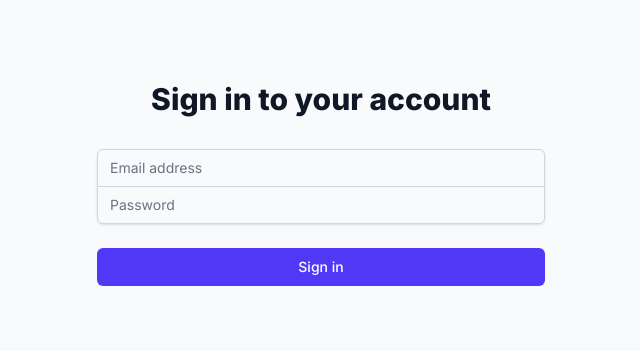
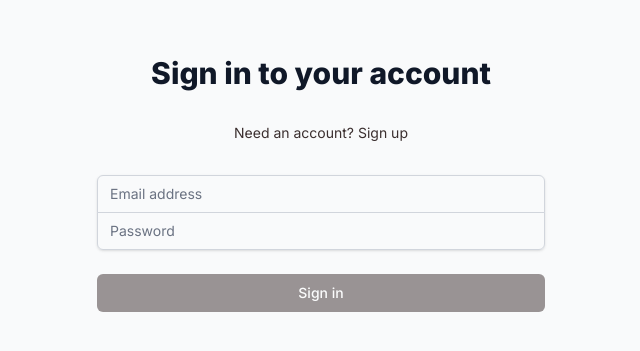
Before and after one commit to kunal70006/woodpecker, a Next.js app: page /login in a window 1280 px wide. Shown: the part 229-580 px from the top of the page, without its empty margins (319-959 px from the left). Built offline with nearby package versions, Linux system fonts and the light colour scheme; no server answers.

Commit message:
add auth

```diff
--- a/package.json
+++ b/package.json
@@ -13,7 +13,9 @@
     "@supabase/supabase-js": "^2.49.4",
     "next": "15.3.0",
     "react": "^19.0.0",
-    "react-dom": "^19.0.0"
+    "react-dom": "^19.0.0",
+    "react-hot-toast": "^2.5.2",
+    "zustand": "^5.0.3"
   },
   "devDependencies": {
     "@eslint/eslintrc": "^3",
--- a/src/pages/_app.tsx
+++ b/src/pages/_app.tsx
@@ -1,12 +1,14 @@
 import "@/styles/globals.css";
 import type { AppProps } from "next/app";
-import { Inter } from 'next/font/google';
+import { Inter } from "next/font/google";
+import { Toaster } from "react-hot-toast";
 
-const inter = Inter({ subsets: ['latin'] });
+const inter = Inter({ subsets: ["latin"] });
 
 export default function App({ Component, pageProps }: AppProps) {
   return (
     <main className={inter.className}>
+      <Toaster position="bottom-center" />
       <Component {...pageProps} />
     </main>
   );
--- a/src/pages/api/hello.ts
+++ /dev/null
@@ -1,13 +0,0 @@
-// Next.js API route support: https://nextjs.org/docs/api-routes/introduction
-import type { NextApiRequest, NextApiResponse } from "next";
-
-type Data = {
-  name: string;
-};
-
-export default function handler(
-  req: NextApiRequest,
-  res: NextApiResponse<Data>,
-) {
-  res.status(200).json({ name: "John Doe" });
-}
--- a/src/pages/login.tsx
+++ b/src/pages/login.tsx
@@ -1,29 +1,111 @@
 import { useState } from "react";
 import { createClient } from "@/utils/supabase";
 import { useRouter } from "next/router";
+import { useAuthStore } from "@/store/authStore";
+import toast from "react-hot-toast";
+import { getRedirectUrl } from "@/utils";
 
 export default function Login() {
   const [email, setEmail] = useState("");
   const [password, setPassword] = useState("");
-  const [error, setError] = useState<string | null>(null);
+  const [isLogin, setIsLogin] = useState(true);
+  const [errors, setErrors] = useState<{ email?: string; password?: string }>(
+    {}
+  );
+  const [isLoading, setIsLoading] = useState(false);
   const router = useRouter();
   const supabase = createClient();
+  const setUser = useAuthStore((state) => state.setUser);
 
-  const handleLogin = async (e: React.FormEvent) => {
+  const validateEmail = (email: string) => {
+    const emailRegex = /^[^\s@]+@[^\s@]+\.[^\s@]+$/;
+    return emailRegex.test(email);
+  };
+
+  const validatePassword = (password: string) => {
+    const minLength = 8;
+    const hasUpperCase = /[A-Z]/.test(password);
+    const hasLowerCase = /[a-z]/.test(password);
+    const hasNumbers = /\d/.test(password);
+    const hasSpecialChar = /[!@#$%^&*(),.?":{}|<>]/.test(password);
+
+    if (password.length < minLength) {
+      return "Password must be at least 8 characters long";
+    }
+    if (!hasUpperCase) {
+      return "Password must contain at least one uppercase letter";
+    }
+    if (!hasLowerCase) {
+      return "Password must contain at least one lowercase letter";
+    }
+    if (!hasNumbers) {
+      return "Password must contain at least one number";
+    }
+    if (!hasSpecialChar) {
+      return "Password must contain at least one special character";
+    }
+    return "";
+  };
+
+  const handleSubmit = async (e: React.FormEvent) => {
     e.preventDefault();
-    setError(null);
+
+    // Reset errors
+    setErrors({});
+
+    // Validate email
+    if (!validateEmail(email)) {
+      setErrors((prev) => ({
+        ...prev,
+        email: "Please enter a valid email address",
+      }));
+      return;
+    }
+
+    // Validate password (only for sign up)
+    if (!isLogin) {
+      const passwordError = validatePassword(password);
+      if (passwordError) {
+        setErrors((prev) => ({ ...prev, password: passwordError }));
+        return;
+      }
+    }
 
     try {
-      const { error } = await supabase.auth.signInWithPassword({
-        email,
-        password,
-      });
+      setIsLoading(true);
+      if (isLogin) {
+        const { data, error } = await supabase.auth.signInWithPassword({
+          email,
+          password,
+        });
 
-      if (error) throw error;
+        if (error) throw error;
+        if (data.user) {
+          setUser({
+            id: data.user.id,
+            email: data.user.email!,
+            name: data.user.user_metadata.name || "",
+          });
+          toast.success("Successfully signed in!");
+          router.push("/admin");
+        }
+      } else {
+        const { error } = await supabase.auth.signUp({
+          email,
+          password,
+          options: {
+            emailRedirectTo: `${getRedirectUrl()}/login`,
+          },
+        });
 
-      router.push("/admin");
+        if (error) throw error;
+
+        router.push("/verify-email");
+      }
     } catch (error) {
-      setError(error instanceof Error ? error.message : "An error occurred");
+      toast.error(error instanceof Error ? error.message : "An error occurred");
+    } finally {
+      setIsLoading(false);
     }
   };
 
@@ -32,10 +114,26 @@ export default function Login() {
       <div className="max-w-md w-full space-y-8">
         <div>
           <h2 className="mt-6 text-center text-3xl font-extrabold text-gray-900">
-            Sign in to your account
+            {isLogin ? "Sign in to your account" : "Create a new account"}
           </h2>
         </div>
-        <form className="mt-8 space-y-6" onSubmit={handleLogin}>
+        <div className="flex justify-center">
+          <button
+            type="button"
+            onClick={() => {
+              setIsLogin(!isLogin);
+              setErrors({}); // Clear errors when switching modes
+              setEmail("");
+              setPassword("");
+            }}
+            className="text-sm text-[var(--color-dark-brown)] hover:text-[var(--color-light-brown)] cursor-pointer"
+          >
+            {isLogin
+              ? "Need an account? Sign up"
+              : "Already have an account? Sign in"}
+          </button>
+        </div>
+        <form className="mt-8 space-y-6" onSubmit={handleSubmit}>
           <div className="rounded-md shadow-sm -space-y-px">
             <div>
               <label htmlFor="email-address" className="sr-only">
@@ -47,11 +145,21 @@ export default function Login() {
                 type="email"
                 autoComplete="email"
                 required
-                className="appearance-none rounded-none relative block w-full px-3 py-2 border border-gray-300 placeholder-gray-500 text-gray-900 rounded-t-md focus:outline-none focus:ring-indigo-500 focus:border-indigo-500 focus:z-10 sm:text-sm"
+                className={`appearance-none rounded-none relative block w-full px-3 py-2 border ${
+                  errors.email ? "border-red-500" : "border-gray-300"
+                } placeholder-gray-500 text-gray-900 rounded-t-md focus:outline-none focus:ring-[var(--color-dark-brown)] focus:border-[var(--color-dark-brown)] focus:z-10 sm:text-sm`}
                 placeholder="Email address"
                 value={email}
-                onChange={(e) => setEmail(e.target.value)}
+                onChange={(e) => {
+                  setEmail(e.target.value);
+                  if (errors.email) {
+                    setErrors((prev) => ({ ...prev, email: undefined }));
+                  }
+                }}
               />
+              {errors.email && (
+                <p className="mt-1 text-sm text-red-500">{errors.email}</p>
+              )}
             </div>
             <div>
               <label htmlFor="password" className="sr-only">
@@ -61,26 +169,32 @@ export default function Login() {
                 id="password"
                 name="password"
                 type="password"
-                autoComplete="current-password"
+                autoComplete={isLogin ? "current-password" : "new-password"}
                 required
-                className="appearance-none rounded-none relative block w-full px-3 py-2 border border-gray-300 placeholder-gray-500 text-gray-900 rounded-b-md focus:outline-none focus:ring-indigo-500 focus:border-indigo-500 focus:z-10 sm:text-sm"
+                className={`appearance-none rounded-none relative block w-full px-3 py-2 border ${
+                  errors.password ? "border-red-500" : "border-gray-300"
+                } placeholder-gray-500 text-gray-900 rounded-b-md focus:outline-none focus:ring-[var(--color-dark-brown)] focus:border-[var(--color-dark-brown)] focus:z-10 sm:text-sm`}
                 placeholder="Password"
                 value={password}
-                onChange={(e) => setPassword(e.target.value)}
+                onChange={(e) => {
+                  setPassword(e.target.value);
+                  if (errors.password) {
+                    setErrors((prev) => ({ ...prev, password: undefined }));
+                  }
+                }}
               />
             </div>
           </div>
-
-          {error && (
-            <div className="text-red-500 text-sm text-center">{error}</div>
+          {errors.password && (
+            <p className="-mt-4 text-sm text-red-500">{errors.password}</p>
           )}
-
           <div>
             <button
               type="submit"
-              className="group relative w-full flex justify-center py-2 px-4 border border-transparent text-sm font-medium rounded-md text-white bg-indigo-600 hover:bg-indigo-700 focus:outline-none focus:ring-2 focus:ring-offset-2 focus:ring-indigo-500"
+              className="group relative w-full flex justify-center py-2 px-4 border border-transparent text-sm font-medium rounded-md text-white bg-[var(--color-dark-brown)] hover:bg-[var(--color-light-brown)] focus:outline-none focus:ring-2 focus:ring-offset-2 focus:ring-[var(--color-dark-brown)] cursor-pointer disabled:opacity-50 disabled:cursor-not-allowed"
+              disabled={email === "" || password === "" || isLoading}
             >
-              Sign in
+              {isLoading ? "Loading..." : isLogin ? "Sign in" : "Sign up"}
             </button>
           </div>
         </form>
--- /dev/null
+++ b/src/store/authStore.ts
@@ -0,0 +1,35 @@
+import { create } from "zustand";
+import { persist } from "zustand/middleware";
+import { createClient } from "@/utils/supabase";
+
+interface User {
+  id: string;
+  email: string;
+  name: string;
+}
+
+interface AuthState {
+  user: User | null;
+  isAuthenticated: boolean;
+  setUser: (user: User | null) => void;
+  logout: () => Promise<void>;
+}
+
+export const useAuthStore = create<AuthState>()(
+  persist(
+    (set) => ({
+      user: null,
+      isAuthenticated: false,
+      setUser: (user) => set({ user, isAuthenticated: !!user }),
+      logout: async () => {
+        const supabase = createClient();
+        await supabase.auth.signOut();
+        set({ user: null, isAuthenticated: false });
+        window.location.href = "/login";
+      },
+    }),
+    {
+      name: "auth-storage",
+    }
+  )
+);
--- /dev/null
+++ b/src/store/index.ts
@@ -0,0 +1,31 @@
+import { create } from "zustand";
+import { persist } from "zustand/middleware";
+
+// Define the store state interface
+interface StoreState {
+  // Add your state properties here
+  count: number;
+  increment: () => void;
+  decrement: () => void;
+  reset: () => void;
+}
+
+// Create the store
+export const useStore = create<StoreState>()(
+  persist(
+    (set) => ({
+      // Initial state
+      count: 0,
+
+      // Actions
+      increment: () => set((state) => ({ count: state.count + 1 })),
+      decrement: () => set((state) => ({ count: state.count - 1 })),
+      reset: () => set({ count: 0 }),
+    }),
+    {
+      name: "app-storage", // unique name for localStorage
+    }
+  )
+);
+
+export * from "./authStore";
--- /dev/null
+++ b/src/utils/index.ts
@@ -0,0 +1,11 @@
+export const getRedirectUrl = () => {
+  let url =
+    process?.env?.NEXT_PUBLIC_SITE_URL ?? // Set this to your site URL in production env.
+    process?.env?.NEXT_PUBLIC_VERCEL_URL ?? // Automatically set by Vercel.
+    "http://localhost:3000/";
+  // Make sure to include `https://` when not localhost.
+  url = url.startsWith("http") ? url : `https://${url}`;
+  // Make sure to include a trailing `/`.
+  url = url.endsWith("/") ? url : `${url}/`;
+  return url;
+};
```
Also changed, not shown: src/pages/verify-email.tsx (added, +35 -0 lines), 1 other file (tests, documents, lock files or other folders).
